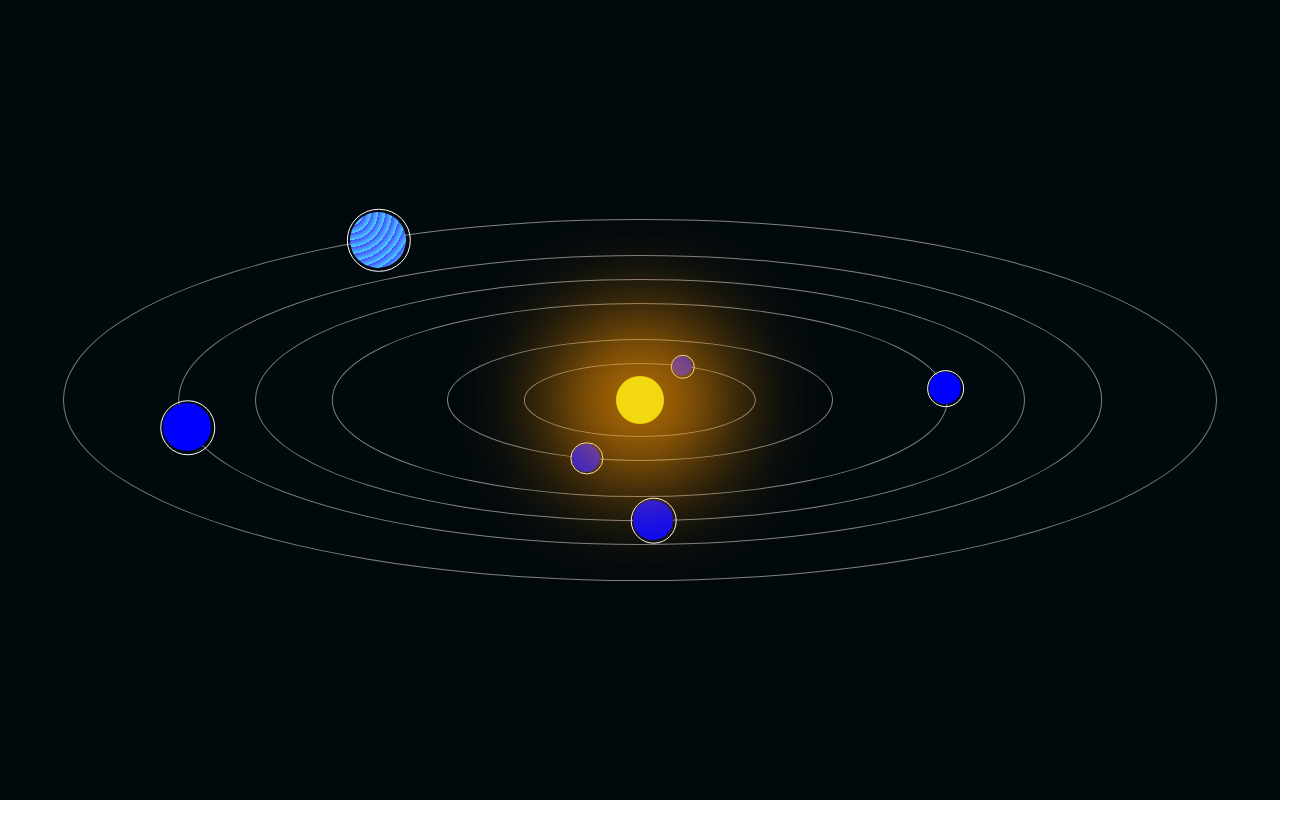
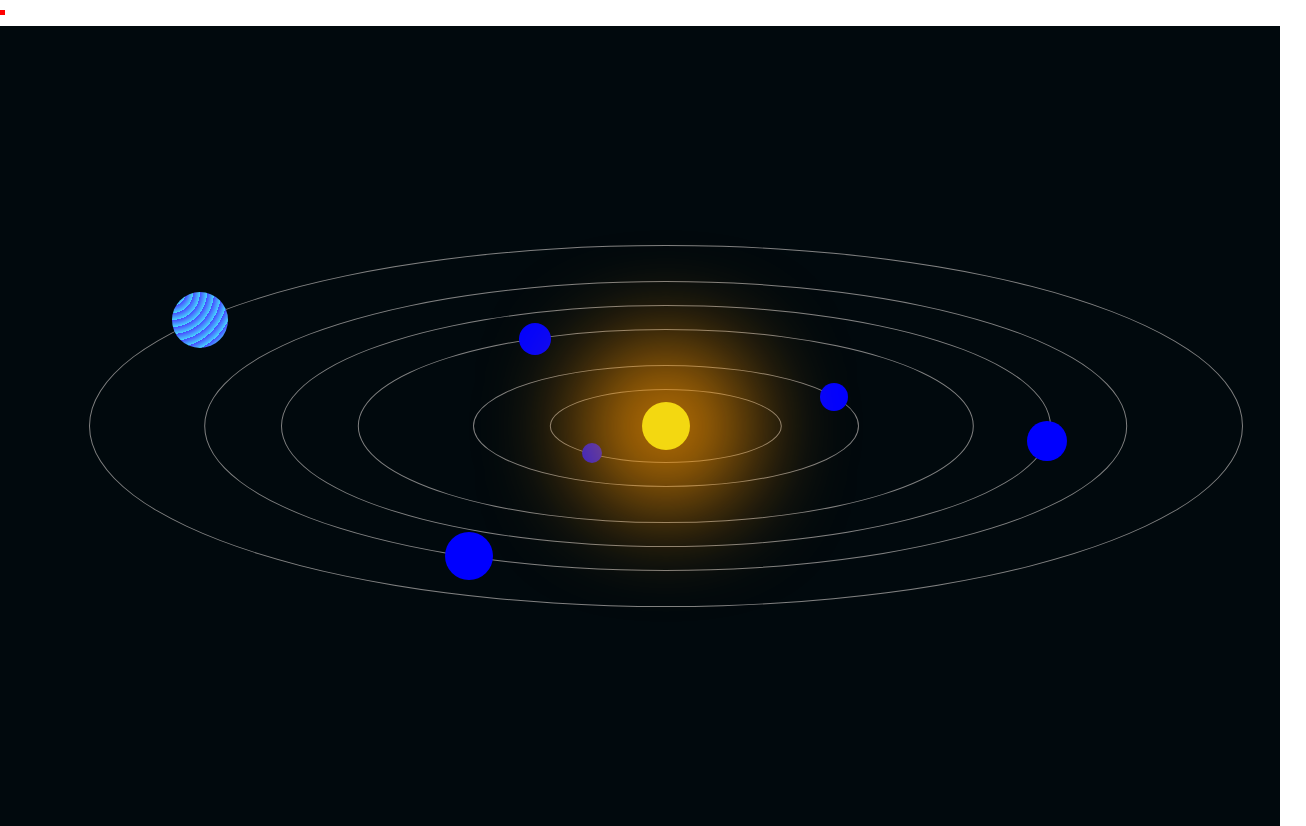
Before and after one commit to CroixArthur/Portfolio-v2, a Vue app: page / in a window 1280 px wide. Shown: the whole page, 1306 px wide, since content can reach past the window. Before the commit the page ends 800 px from the top, so only its background shows below. Built offline with nearby package versions, Linux system fonts and the light colour scheme; the HTML template or start-up script is replaced by a standard one.

Commit message:
WIP planet & camera position

```diff
--- a/src/App.vue
+++ b/src/App.vue
@@ -3,10 +3,14 @@
     <div
       class="camera"
       :style="{
-        marginTop: viewOffset.y + '%',
-        marginLeft: viewOffset.x + '%',
+        // marginTop: viewOffset.y ? 'calc(' + viewOffset.y + '% - ' + (selectedPlanet?.d ?? 0) / 2 + 'vh)' : 0,
+        // marginLeft: viewOffset.x ? 'calc(' + viewOffset.x + '% - ' + (selectedPlanet?.d ?? 0) / 2 + 'vh)' : 0,
+        //marginTop: viewOffset.y + '%',
+        marginTop: - viewOffset.y + '%',
+        marginLeft: - viewOffset.x + '%',
         scale: viewScale
       }"
+      @click="() => unselectPlanet()"
     >
       <div
         class="abs-round centered ellipse"
@@ -17,7 +21,7 @@
       <div
         class="abs-round planet centered"
         style="background-color: blue;"
-        v-for="planet in planets"
+        v-for="(planet, index) in planets"
         :key="planet.name"
         :id="planet.name"
         :style="{
@@ -27,20 +31,28 @@
           left: planet.x + '%',
         }"
         :ref="planet.name"
-        @click="() => selectPlanet(planet.name)"
+        @click.stop="() => selectPlanet(planet, index)"
       ></div>
       <div class="abs-round centered sun" style="width: 6vh;height: 6vh"></div>
+      <span :style="{
+        position: 'absolute',
+        width: '5px',
+        height: '5px',
+        backgroundColor: 'red',
+        top: viewOffset.y + '%',
+        left: viewOffset.x + '%',
+      }"></span>
     </div>
   </main>
 </template>
 
 <script lang="ts" setup>
-import { computed, onMounted, ref, ShallowRef, useTemplateRef } from 'vue';
+import { onMounted, ref } from 'vue';
 import { Planet } from './planet';
 
-const viewOffset = ref({ y: 0, x: 0 });
+const viewOffset = ref({ y: -2, x: -2 });
 const viewScale = ref(1);
-const selectedPlanet = ref<Readonly<ShallowRef<unknown, unknown>>|null>(null);
+const selectedPlanet = ref<Planet | null>(null);
 const ellipses: number[] = [90, 72, 60, 48, 30, 18];
 const planets = ref<Planet[]>([
   { y: 40, x: 10, d: 7, p: 600, name: "pienerth", speed: 0.1 },
@@ -59,12 +71,35 @@ const getPosOnEllipse = (x: number, y: number, w: number, h: number, p: number)
   };
 }
 
-const selectPlanet = (planetRef: string) => {
+const unselectPlanet = () => {
+  viewScale.value = 1;
+  selectedPlanet.value = null;
+  viewOffset.value = {
+    x: 0,
+    y: 0
+  };
+}
+
+const selectPlanet = (planet: Planet, index: number) => {
   if (selectedPlanet.value == null) {
-    selectedPlanet.value = useTemplateRef(planetRef);
-    viewScale.value = 4;
-    console.log(selectedPlanet.value);
+    selectedPlanet.value = planet;
+    //viewScale.value = 2;
+
+    // TEMP HERE
+    const newPos = getPosOnEllipse(50, 50, ellipses[index], ellipses[index] / 2, planets.value[index].p);
+
+    // viewOffset.value = {
+    //   y: - (newPos.y / 2) * viewScale.value,
+    //   x: newPos.x * 2 ** (viewScale.value - 1)
+    // };
+
+    viewOffset.value = {
+      y: newPos.y,
+      x: newPos.x
+    };
   }
+  console.log("selectedPlanet.value", selectedPlanet.value);
+  console.log("viewOffset.value", viewOffset.value);
 }
 
 const movePlanets = () => {
@@ -77,16 +112,22 @@ const movePlanets = () => {
       x: newPos.x,
       y: newPos.y
     };
-    if (selectedPlanet.value?.id == planets.value[index].name) {
+    if (selectedPlanet.value == planets.value[index]) {
       viewOffset.value = {
-        y: - newPos.y + 80,
-        x: - newPos.x + 80
+        y: - newPos.y / 2,
+        x: - newPos.x / 2
       };
+      console.log("planets.value[index]", planets.value[index]);
+      console.log("viewOffset.value", viewOffset.value);
     }
   }
 }
 
 onMounted(() => {
-  setInterval(movePlanets, 10);
+  movePlanets();
+  // setInterval(movePlanets, 10);
 });
+// -13 ; -2
+// 36 ; 14
+
 </script>
--- a/src/assets/main.css
+++ b/src/assets/main.css
@@ -12,6 +12,7 @@ body {
     position: relative;
     height: 100%;
     width: 100%;
+    transition: all .5s ease-in-out;
 }
 
 .abs-round {
@@ -23,7 +24,7 @@ body {
     box-shadow: 0px 0px 15px 10px rgb(252, 150, 1, 0.8);
     cursor: pointer;
 }
-
+/*
 .planet:before {
     width: 110%;
     height: 110%;
@@ -33,6 +34,7 @@ body {
     content: "";
     display: block;
 }
+*/
 
 .centered {
     top: 50%;
```
